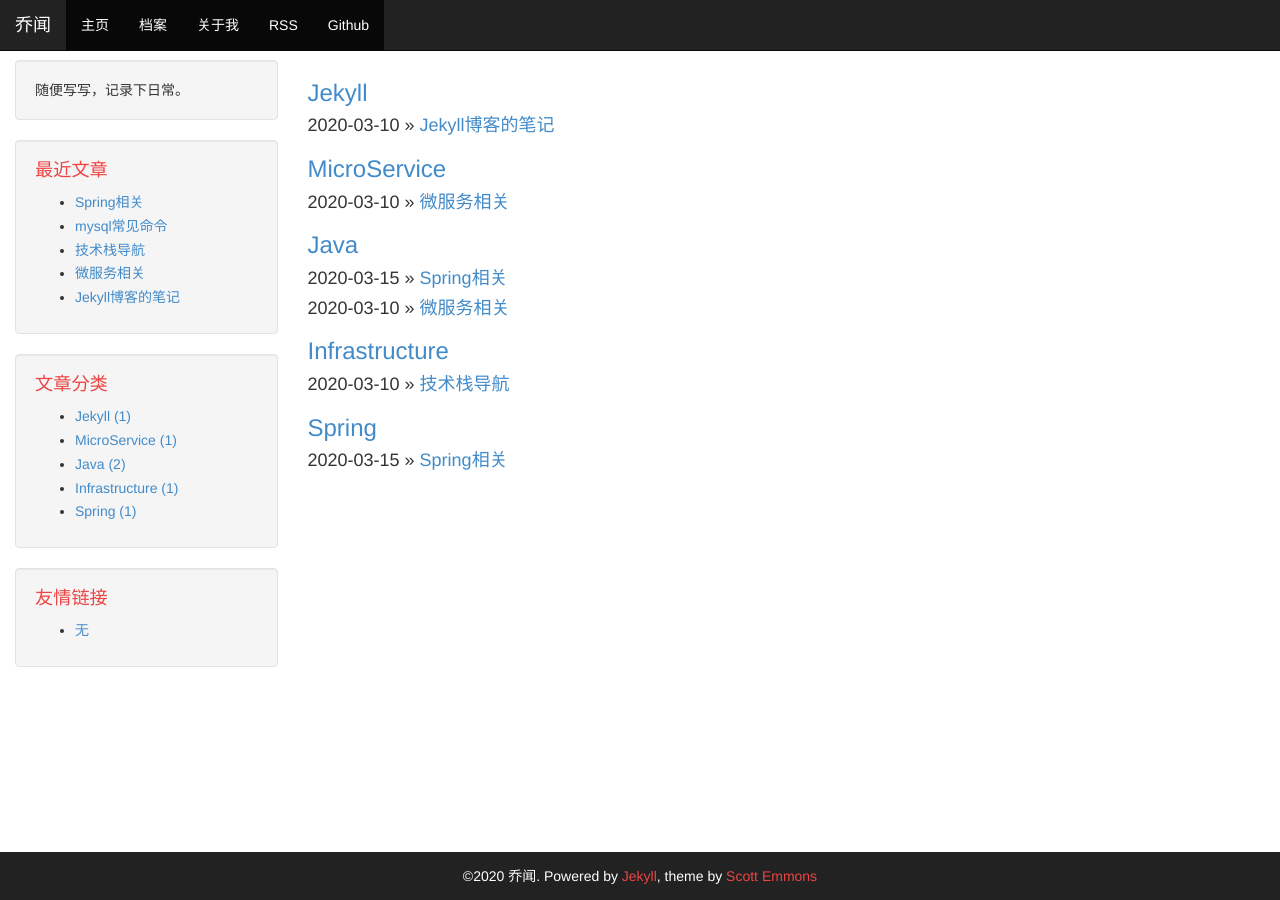
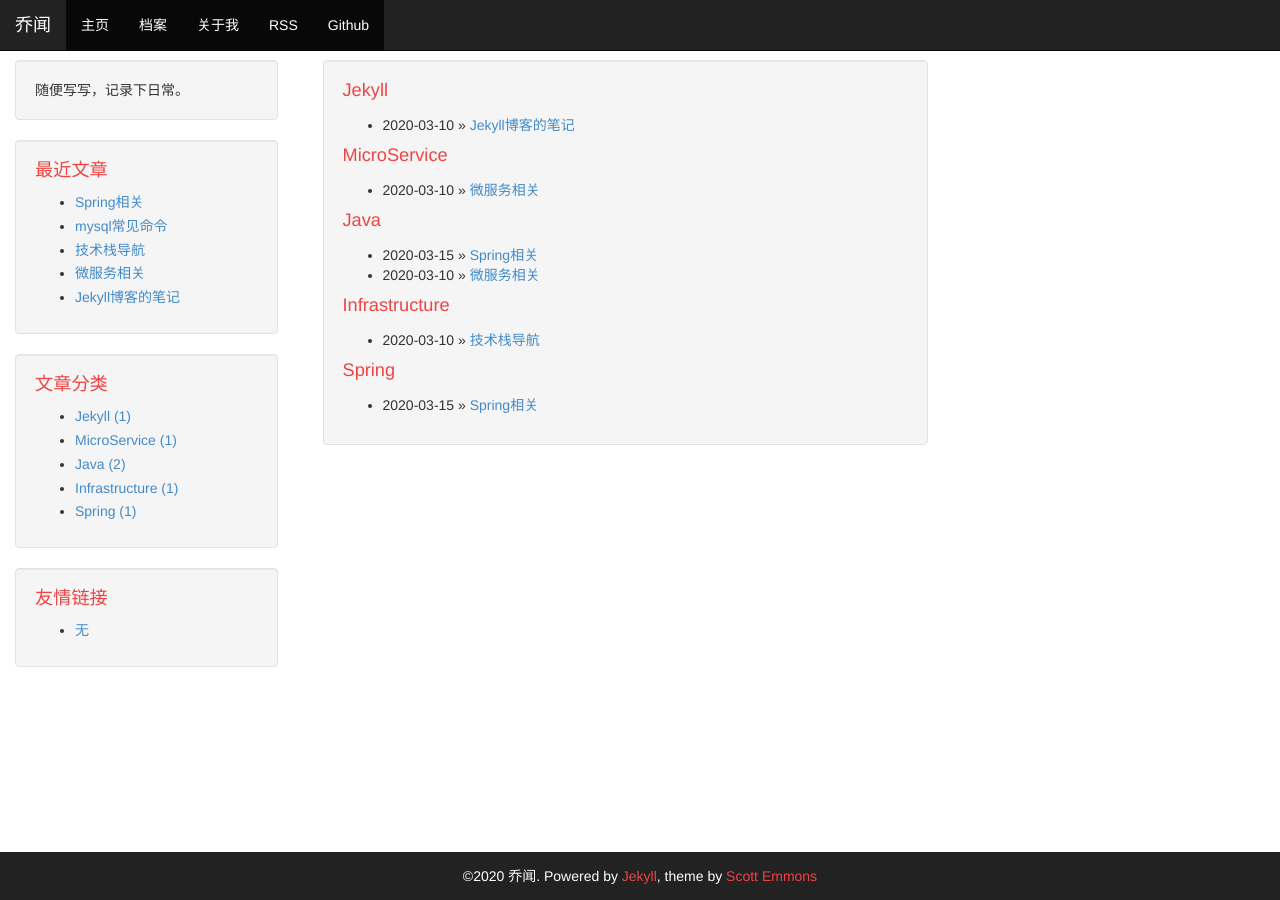
Before and after one commit to IsQiao/IsQiao.github.io, a Jekyll site: the page built from categories.html, in a window 1280 px wide. Built offline with Jekyll 4.4.1, drawn with Linux system fonts in a browser that asks for light colours.

Commit message:
category page style

```diff
--- a/categories.html
+++ b/categories.html
@@ -3,21 +3,17 @@ layout: default
 permalink: /categories
 title: Categories
 ---
-
-<div id="archives" >
-{% for category in site.categories %}
-  <div class="archive-group">
-    {% capture category_name %}{{ category | first }}{% endcapture %}
-    <h3 class="category-head">
-      <a class="anchor" name="{{ category_name | slugize }}"></a>
-      <a href="/categories#{{category_name}}">{{ category_name }}</a>
-    </h3>
-
+<div class="col-md-9">
+  <div class="well">
+    {% for category in site.categories %}
+      {% capture category_name %}{{ category | first }}{% endcapture %}
+    <a class="anchor" name="{{ category_name | slugize }}"></a>
+    <a href="/categories#{{category_name}}"><h1>{{ category_name }}</h1></a>
+    <ul>
     {% for post in site.categories[category_name] %}
-    <article class="archive-item">
-      <h4>{{ post.date | date: "%Y-%m-%d" }} &raquo; <a href="{{ site.baseurl }}{{ post.url }}">{{post.title}}</a></h4>
-    </article>
+      <li>{{ post.date | date: "%Y-%m-%d" }} &raquo; <a href="{{ site.baseurl }}{{ post.url }}">{{post.title}}</a></li>
     {% endfor %}
+    </ul>
+  {% endfor %}
   </div>
-{% endfor %}
 </div>
```
